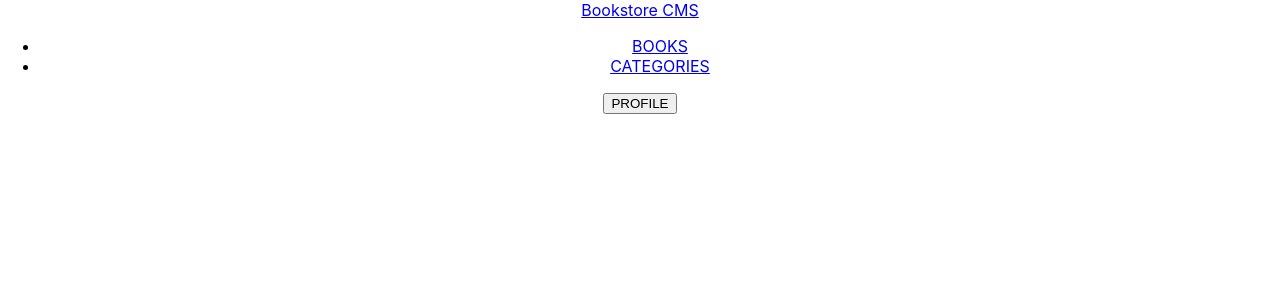
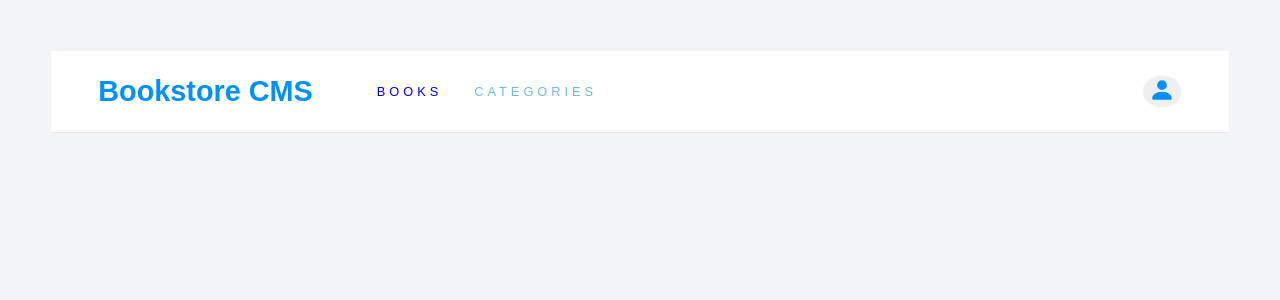
Before and after one commit to J-C-S-V/bookstore, a React (Create React App) app: page / in a window 1280 px wide. Shown: the top 300 px of the page. Built offline with nearby package versions, Linux system fonts and the light colour scheme.

Commit message:
Update style Home component

```diff
--- a/package.json
+++ b/package.json
@@ -6,6 +6,7 @@
     "@testing-library/jest-dom": "^5.16.5",
     "@testing-library/react": "^13.4.0",
     "@testing-library/user-event": "^13.5.0",
+    "node-sass": "^7.0.3",
     "react": "^18.2.0",
     "react-dom": "^18.2.0",
     "react-router-dom": "^6.11.1",
--- a/src/App.css
+++ /dev/null
@@ -1,38 +0,0 @@
-.App {
-  text-align: center;
-}
-
-.App-logo {
-  height: 40vmin;
-  pointer-events: none;
-}
-
-@media (prefers-reduced-motion: no-preference) {
-  .App-logo {
-    animation: App-logo-spin infinite 20s linear;
-  }
-}
-
-.App-header {
-  background-color: #282c34;
-  min-height: 100vh;
-  display: flex;
-  flex-direction: column;
-  align-items: center;
-  justify-content: center;
-  font-size: calc(10px + 2vmin);
-  color: white;
-}
-
-.App-link {
-  color: #61dafb;
-}
-
-@keyframes App-logo-spin {
-  from {
-    transform: rotate(0deg);
-  }
-  to {
-    transform: rotate(360deg);
-  }
-}
--- a/src/App.js
+++ b/src/App.js
@@ -1,8 +1,7 @@
 import { Routes, Route } from 'react-router-dom';
 import Home from './components/Home';
 import Categories from './components/Categories';
-
-import './App.css';
+import './styles/App.scss';
 
 function App() {
   return (
--- a/src/components/Home.jsx
+++ b/src/components/Home.jsx
@@ -1,5 +1,5 @@
 // import { Routes, Route } from 'react-router-dom';
-
+import '../styles/Home.scss';
 const Home = () => {
   return (
     <nav className="navbar">
@@ -19,7 +19,16 @@ const Home = () => {
         </li>
       </ul>
       <button className="navbar__button" type="button">
-        PROFILE
+        <svg
+          className="navbar__profile"
+          xmlns="http://www.w3.org/2000/svg"
+          width="26"
+          height="26"
+          fill="currentColor"
+          viewBox="0 0 16 16"
+        >
+          <path d="M3 14s-1 0-1-1 1-4 6-4 6 3 6 4-1 1-1 1H3Zm5-6a3 3 0 1 0 0-6 3 3 0 0 0 0 6Z" />
+        </svg>
       </button>
     </nav>
   );
--- a/src/index.css
+++ /dev/null
@@ -1,13 +0,0 @@
-body {
-  margin: 0;
-  font-family: -apple-system, BlinkMacSystemFont, 'Segoe UI', 'Roboto', 'Oxygen',
-    'Ubuntu', 'Cantarell', 'Fira Sans', 'Droid Sans', 'Helvetica Neue',
-    sans-serif;
-  -webkit-font-smoothing: antialiased;
-  -moz-osx-font-smoothing: grayscale;
-}
-
-code {
-  font-family: source-code-pro, Menlo, Monaco, Consolas, 'Courier New',
-    monospace;
-}
--- a/src/index.js
+++ b/src/index.js
@@ -1,7 +1,7 @@
 import React from 'react';
 import ReactDOM from 'react-dom/client';
 import { BrowserRouter } from 'react-router-dom';
-import './index.css';
+import './styles/index.scss';
 import App from './App';
 
 const root = ReactDOM.createRoot(document.getElementById('root'));
--- /dev/null
+++ b/src/styles/App.scss
@@ -0,0 +1 @@
+@import 'global-styles.scss';
--- /dev/null
+++ b/src/styles/Home.scss
@@ -0,0 +1,44 @@
+@import 'global-styles';
+
+.navbar {
+  font-size: 1.2rem;
+  background-color: map-get($colors, primary-white);
+  padding: 24px 4%;
+  border-bottom: 1px solid #e8e8e8;
+  display: flex;
+  align-items: center;
+  grid-gap: 4rem;
+  gap: 4rem;
+}
+
+.navbar__a {
+  color: map-get($colors, primary-blue);
+  font-weight: 600;
+  font-size: 1.8rem;
+}
+
+.navbar__ul {
+  display: flex;
+  justify-content: flex-start;
+  width: 50%;
+  flex-grow: 1;
+  gap: 2rem;
+  font-size: 0.8rem;
+  font-weight: 100;
+  font-family: 'Montserrat', sans-serif;
+  letter-spacing: 4px;
+}
+
+.navbar__categories {
+  color: map-get($colors, faded-text);
+}
+
+.navbar__button {
+  border-radius: 50%;
+  color: map-get($colors, primary-blue);
+  border: 1px solid map-get($colors, secondary-background);
+}
+
+.navbar__button:hover {
+  cursor: pointer;
+}
--- /dev/null
+++ b/src/styles/global-styles.scss
@@ -0,0 +1,7 @@
+$colors: (
+  primary-white: #fff,
+  primary-blue: #0290ff,
+  primary-background: #f3f4f8,
+  secondary-background: #fafafa,
+  faded-text: #73b6eb,
+);
--- /dev/null
+++ b/src/styles/index.scss
@@ -0,0 +1,25 @@
+@import 'global-styles';
+
+*,
+*::before,
+*::after {
+  box-sizing: border-box;
+}
+
+body {
+  margin: 0;
+  padding: 4%;
+  font-size: 62.5%;
+  font-family: 'Montserrat', sans-serif;
+  background-color: map-get($colors, primary-background);
+}
+
+ul {
+  list-style: none;
+  padding: 0;
+  margin: 0;
+}
+
+a {
+  text-decoration: none;
+}
```
Also changed, not shown: 1 other file (tests, documents, lock files or other folders).
